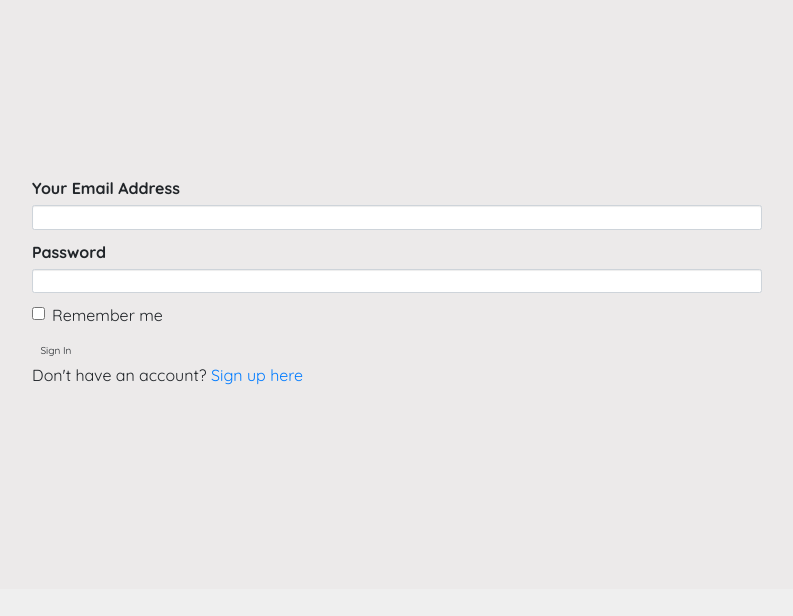
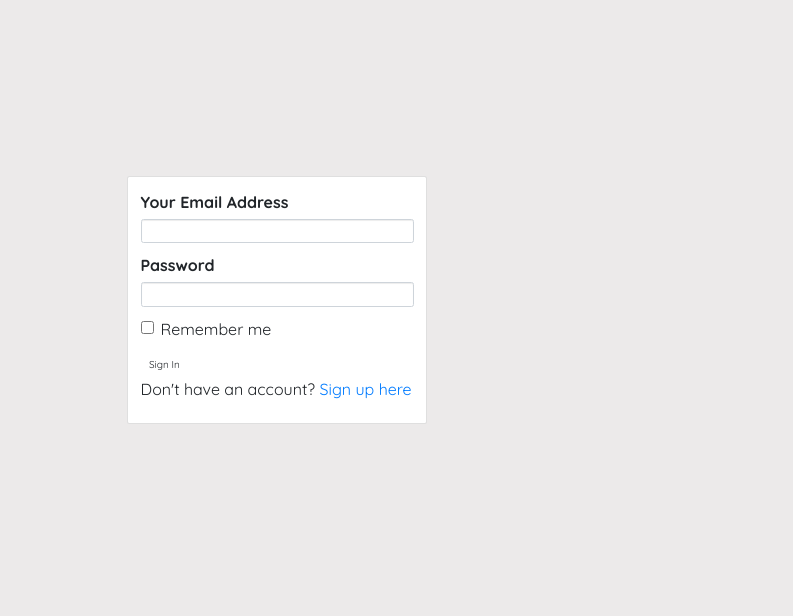
Before and after one commit to petermirithu/Emergency_app, a Flask app: page /authenticate/login in a window 1280 px wide. Shown: the part 400-1016 px from the top of the page, without its empty margins (243-1036 px from the left). Before the commit the page ends 785 px from the top, so only its background shows below. Run offline with Flask 2, Linux system fonts and the light colour scheme; some libraries are stand-ins or nearby versions.

Commit message:
changed the col-md

```diff
--- a/app/templates/auth/login.html
+++ b/app/templates/auth/login.html
@@ -5,8 +5,10 @@
 <section>
   <div class="container" style="margin-bottom: 10em;">
     <div class="row">
-      <div class="col-md-2"> </div>
-      <div class="col-md-8">
+      <div class="col-md-3"> </div>
+      <div class="col-md-7">
+        <div class="card" style="width: 30rem;">
+          <div class="card-body">
             <!--Flash message -->
             {% for message in get_flashed_messages() %}
             <div class="alert alert-danger">
@@ -18,6 +20,8 @@
             {{wtf.quick_form(login_form)}}
             <p> Don't have an account? <a href="{{url_for('auth.register')}}">Sign up here</a></p>
           </div>
+        </div>
+      </div>
       <div clas="col-md-2"> </div>
     </div>
   </div>
```
Lines whose indentation alone changed are shown as unchanged.
